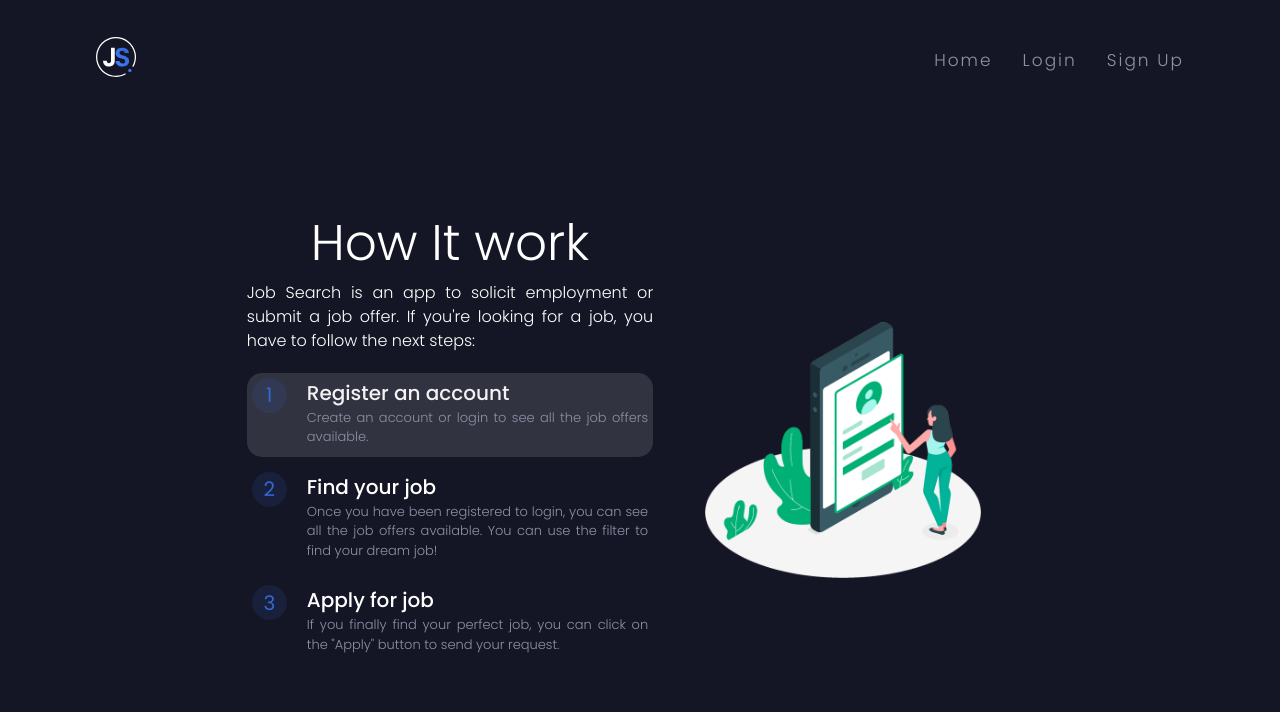
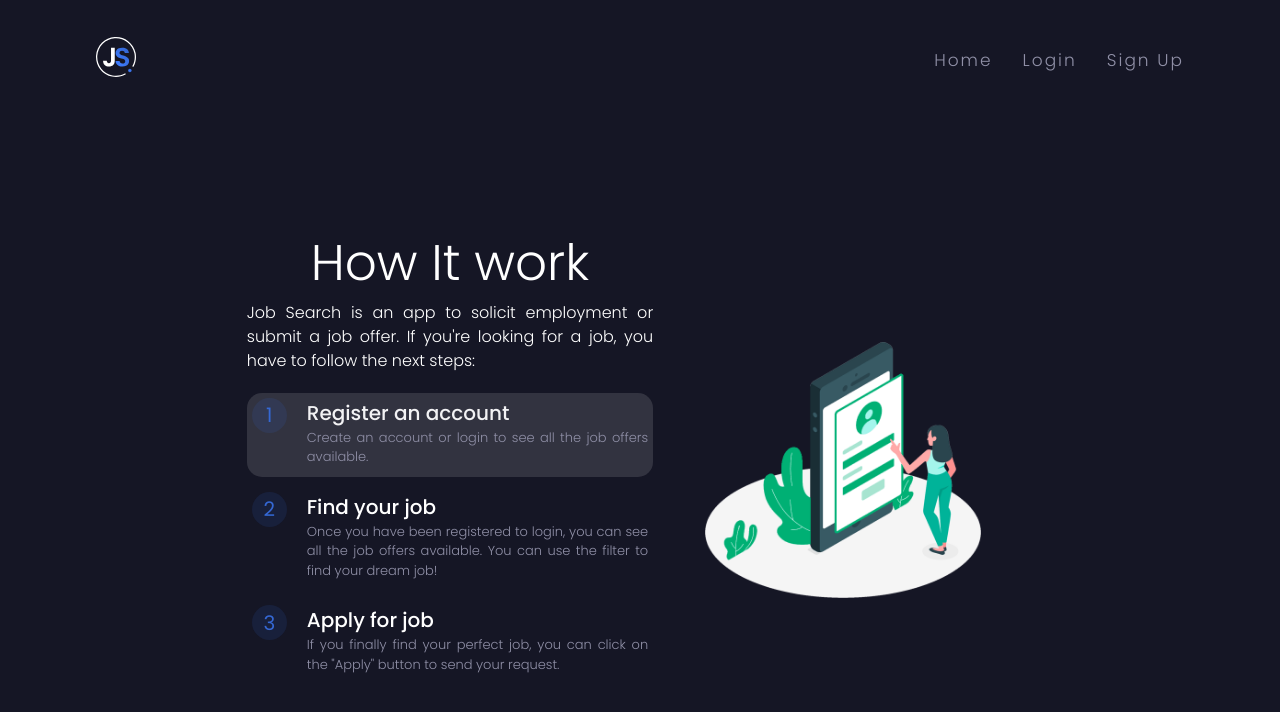
Before and after one commit to JorgeAVargasC/tzuzulcodebootcamp-frontend-react-project, a React (Create React App) app: page / in a window 1280 px wide. Shown: the top 712 px of the page. Built offline with nearby package versions, Linux system fonts and the light colour scheme.

Commit message:
fix margin-top

```diff
--- a/package.json
+++ b/package.json
@@ -14,6 +14,7 @@
     "react-icons": "^4.3.1",
     "react-router-dom": "^6.3.0",
     "react-scripts": "5.0.1",
+    "sweetalert": "^2.1.2",
     "web-vitals": "^2.1.4"
   },
   "scripts": {
--- a/src/index.css
+++ b/src/index.css
@@ -669,7 +669,7 @@ nav {
 }
 
 .container2 {
-	margin-top: 10rem;
+	margin-top: 12rem;
 	width: 90%;
 	padding-right: var(--bs-gutter-x, 10px);
 	padding-left: var(--bs-gutter-x, 10px);
--- a/src/pages/Login.jsx
+++ b/src/pages/Login.jsx
@@ -5,6 +5,7 @@ import { authContext } from "../context/AuthContext";
 import { NavLink } from "react-router-dom";
 import Navbar from "../components/Navbar";
 import Logo from "../assets/svg/logo.svg";
+import swal from "sweetalert";
 
 export default function Login() {
 	const { setAuth } = useContext(authContext);
```
Also changed, not shown: 1 other file (tests, documents, lock files or other folders).
